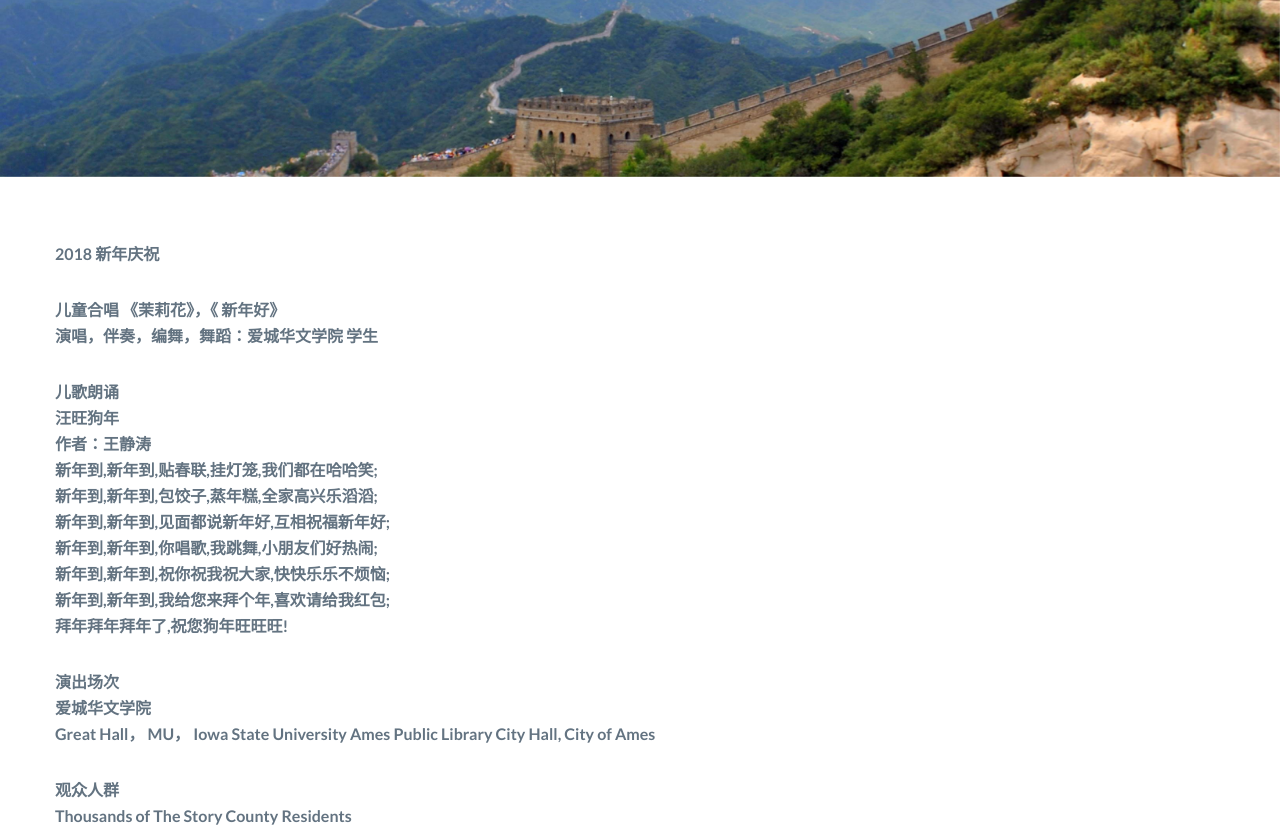
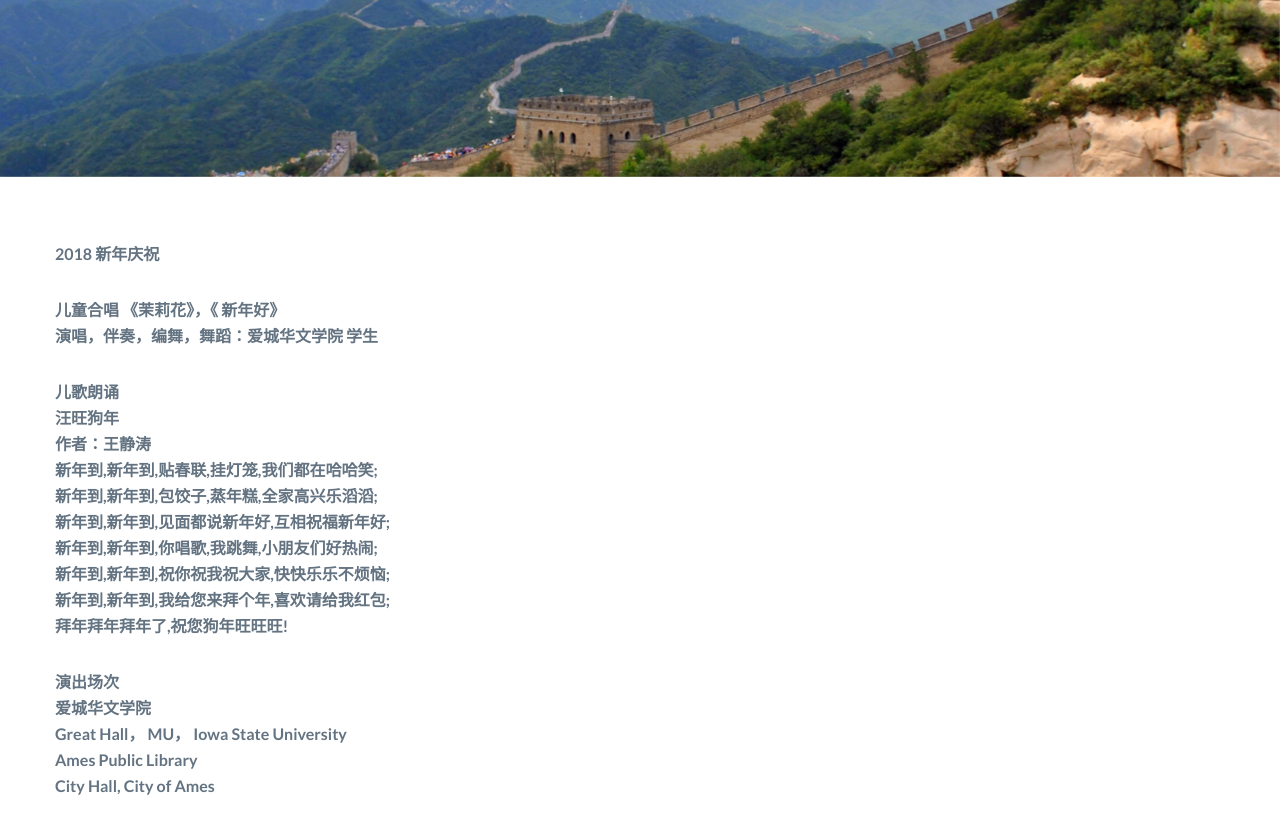
Before and after one commit to untitled95/ameschinese, a website: page gallery1.html in a window 1280 px wide. Shown: the part 423-1252 px from the top of the page. Drawn offline with Linux system fonts and the light colour scheme; files whose address does not match are found by name.

Commit message:
huanhang2

```diff
--- a/gallery1.html
+++ b/gallery1.html
@@ -94,8 +94,8 @@
                         <p><strong>演出场次<br>
 
                             爱城华文学院<br>
-                            Great Hall， MU， Iowa State University
-                            Ames Public Library
+                            Great Hall， MU， Iowa State University<br>
+                            Ames Public Library<br>
                             City Hall, City of Ames
                             </strong></p>
                             <p><strong>观众人群<br>
```
